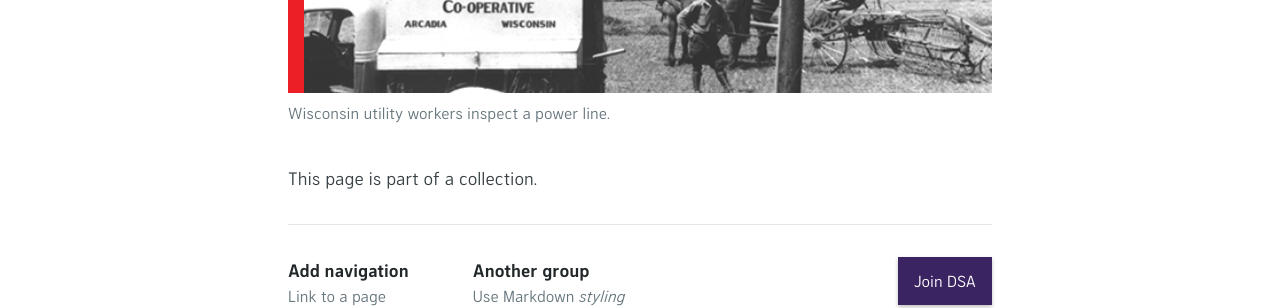
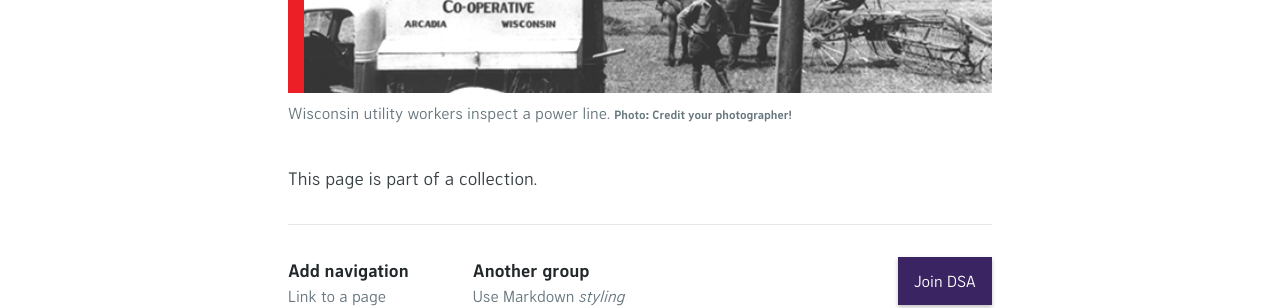
Before and after one commit to ChicagoDSA/haymarket, a Jekyll site: the page built from _tiles/democratize-comed.md, in a window 1280 px wide. Shown: the part 508-816 px from the top of the page. Built offline with Jekyll 4.4.1, drawn with Linux system fonts in a browser that asks for light colours; nearby versions of some CDN libraries; some web fonts are replaced; library files that are not in the unit come from our copies.

Commit message:
added placeholder captions

```diff
--- a/_tiles/democratize-comed.md
+++ b/_tiles/democratize-comed.md
@@ -3,6 +3,7 @@ order: 3
 title: Democratize ComEd
 image: assets/images/theme-truck.png
 image-description: Wisconsin utility workers inspect a power line.
+image-credit: Credit your photographer!
 ---
 
 This page is part of a collection.
```
Also changed, not shown: _tiles/lift-the-ban.md (+1 -0 lines).
